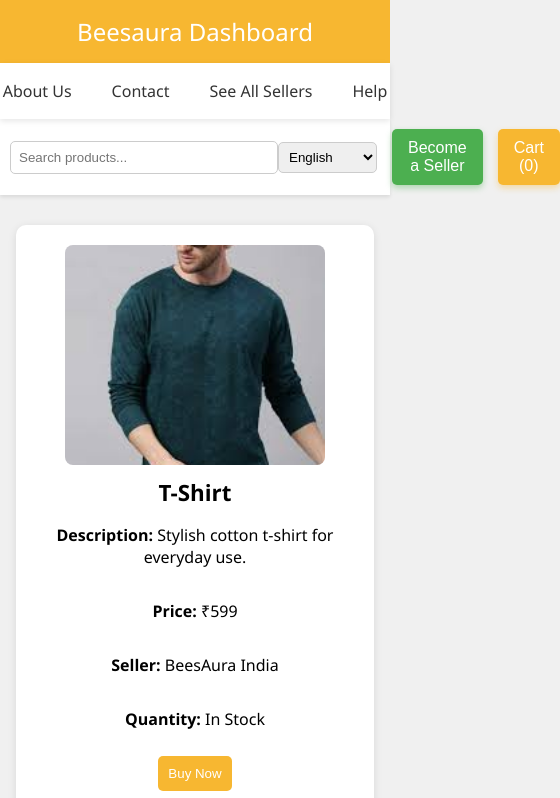
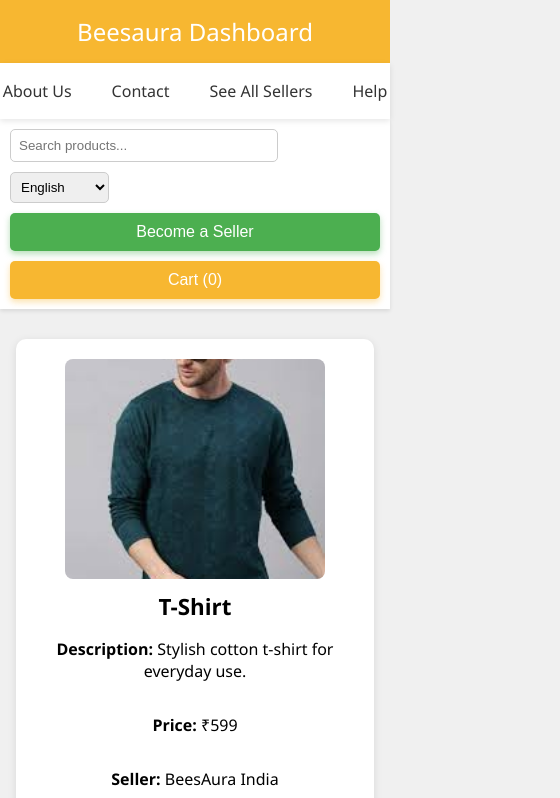
Before and after one commit to clayhackergroup/beesaura, a plain HTML site: page dashboard.html in a window 390 px wide. Shown: the top 798 px of the page, 560 px wide, since content can reach past the window. Drawn offline with Linux system fonts and the light colour scheme.

Commit message:
Update dashboard.html

```diff
--- a/dashboard.html
+++ b/dashboard.html
@@ -5,6 +5,8 @@
   <meta name="viewport" content="width=device-width, initial-scale=1.0"/>
   <title>Beesaura Dashboard</title>
   <style>
+
+
     body {
       margin: 0;
       font-family: 'Segoe UI', sans-serif;
@@ -222,6 +224,28 @@
     .cart-item-details {
       flex: 1;
     }
+
+@media (max-width: 700px) {
+  .top-bar {
+    flex-direction: column;
+    align-items: stretch;
+    gap: 10px;
+  }
+  .top-bar > * {
+    width: 100%;
+    margin-left: 0 !important;
+    box-sizing: border-box;
+  }
+  .seller-btn,
+  .cart-btn {
+    width: 100%;
+    margin-left: 0 !important;
+    box-sizing: border-box;
+  }
+}
+
+
+
     .cart-actions {
       display: flex;
       gap: 8px;
```
